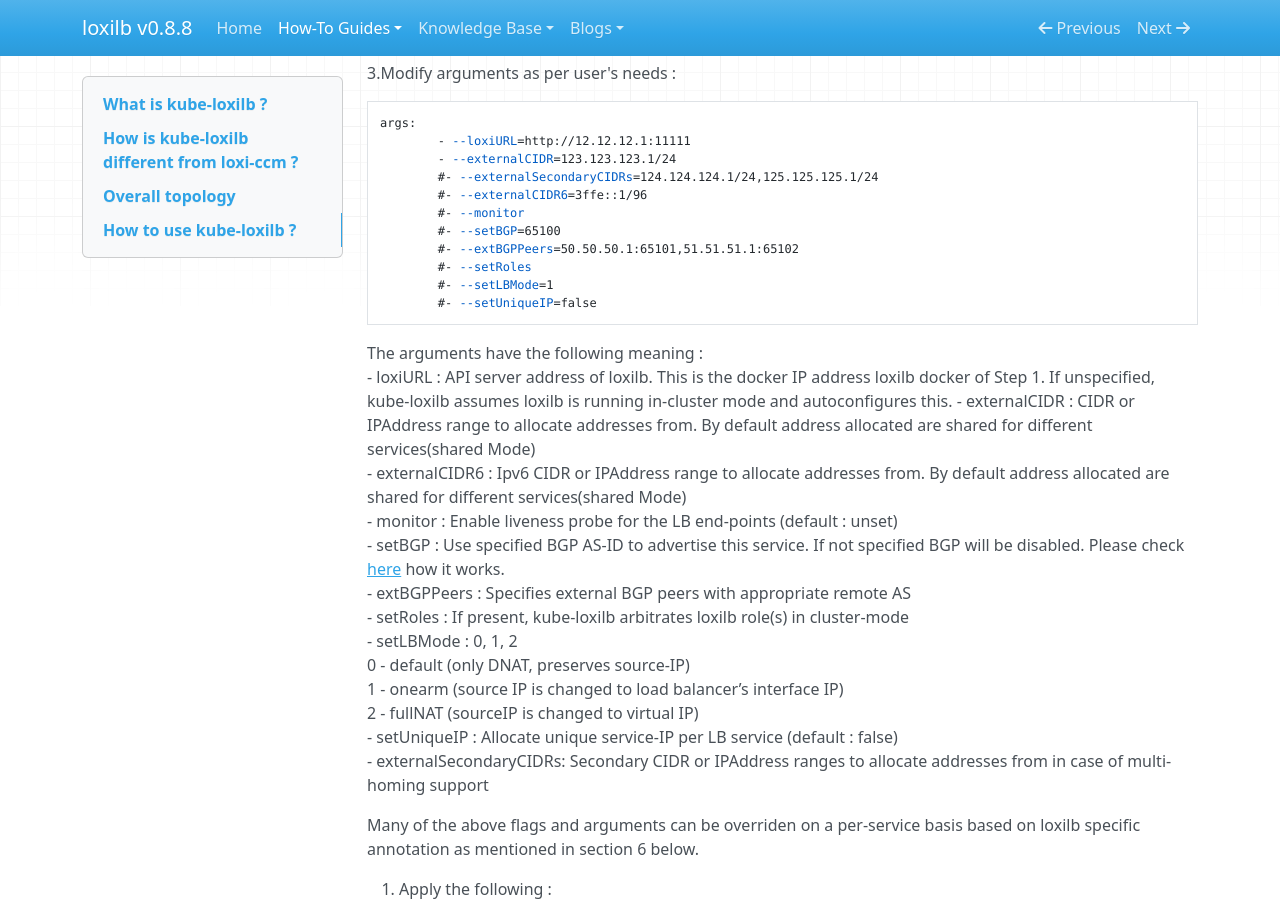
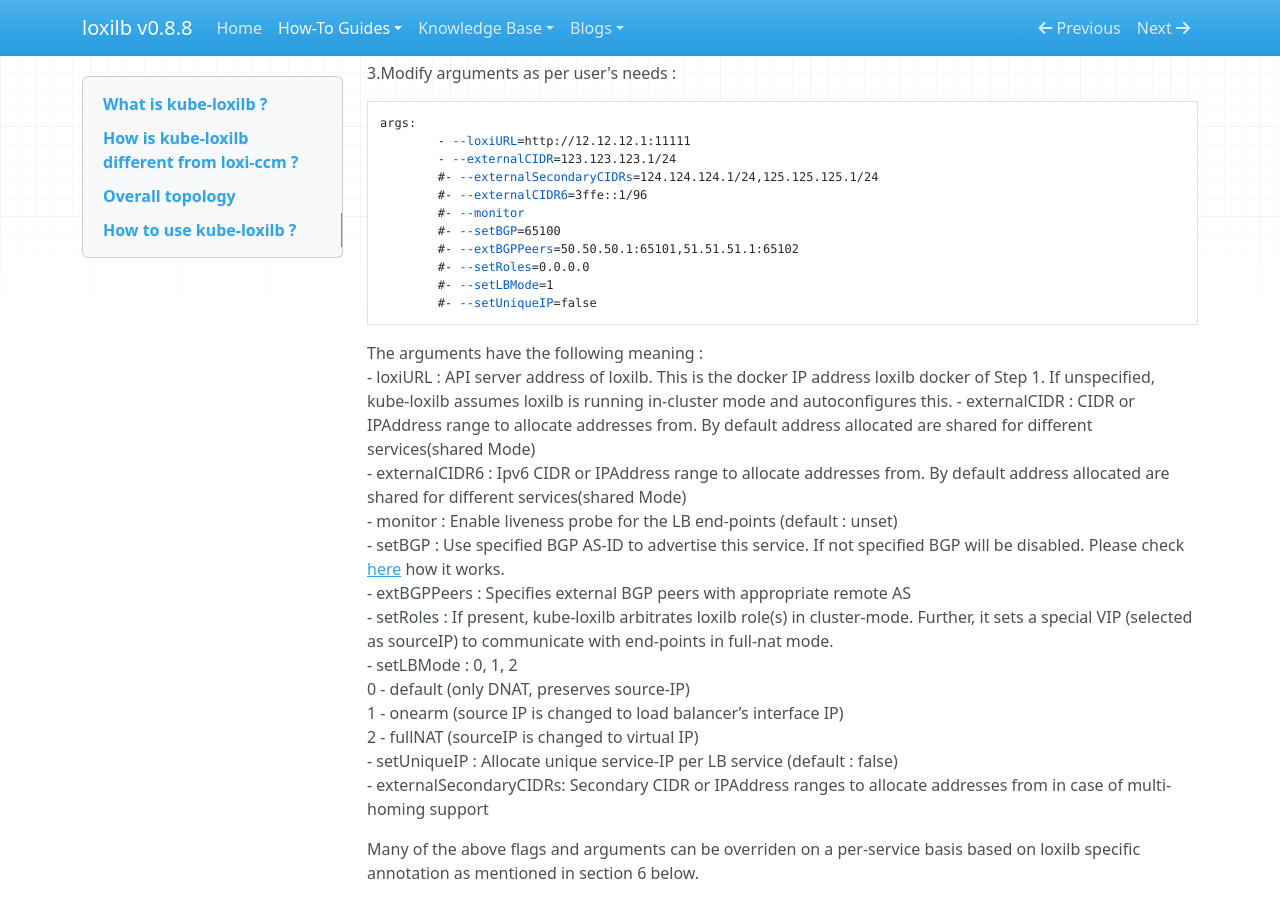
Before and after one commit to loxilb-io/loxilbdocs, an MkDocs documentation site: the page built from docs/kube-loxilb.md, in a window 1280 px wide and 900 px high, scrolled down 2518 px. Built offline with MkDocs 1.6.1, drawn with Linux system fonts in a browser that asks for light colours; nearby versions of some CDN libraries.

Commit message:
Update kube-loxilb.md

````diff
--- a/docs/kube-loxilb.md
+++ b/docs/kube-loxilb.md
@@ -47,7 +47,7 @@
         #- --monitor
         #- --setBGP=65100
         #- --extBGPPeers=50.50.50.1:65101,51.51.51.1:65102
-        #- --setRoles
+        #- --setRoles=0.0.0.0
         #- --setLBMode=1
         #- --setUniqueIP=false
 ```
@@ -59,7 +59,7 @@
 - monitor : Enable liveness probe for the LB end-points (default : unset)
 - setBGP : Use specified BGP AS-ID to advertise this service. If not specified BGP will be disabled. Please check [here](https://github.com/loxilb-io/loxilbdocs/blob/main/docs/integrate_bgp_eng.md) how it works.
 - extBGPPeers : Specifies external BGP peers with appropriate remote AS
-- setRoles : If present, kube-loxilb arbitrates loxilb role(s) in cluster-mode
+- setRoles : If present, kube-loxilb arbitrates loxilb role(s) in cluster-mode. Further, it sets a special VIP (selected as sourceIP) to communicate with end-points in full-nat mode.
 - setLBMode : 0, 1, 2
   0 - default (only DNAT, preserves source-IP)
   1 - onearm (source IP is changed to load balancer’s interface IP)
````
